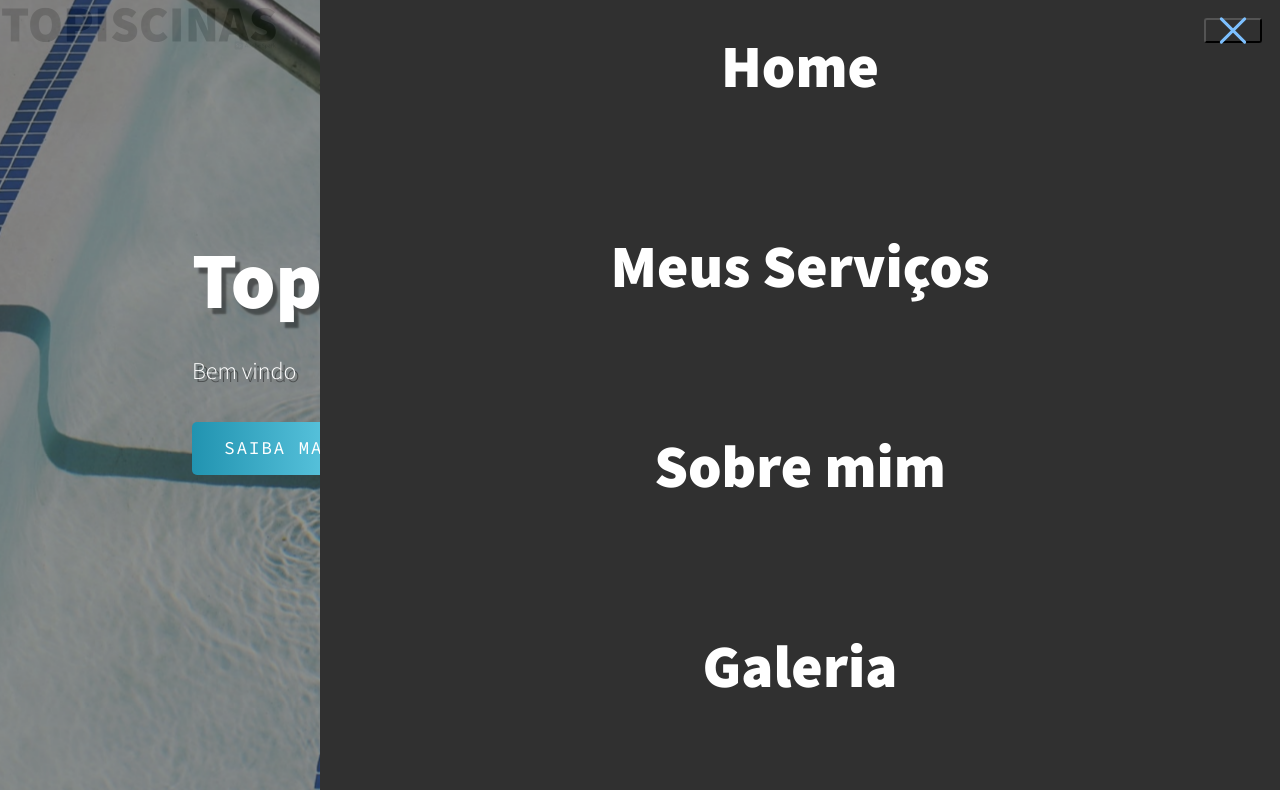
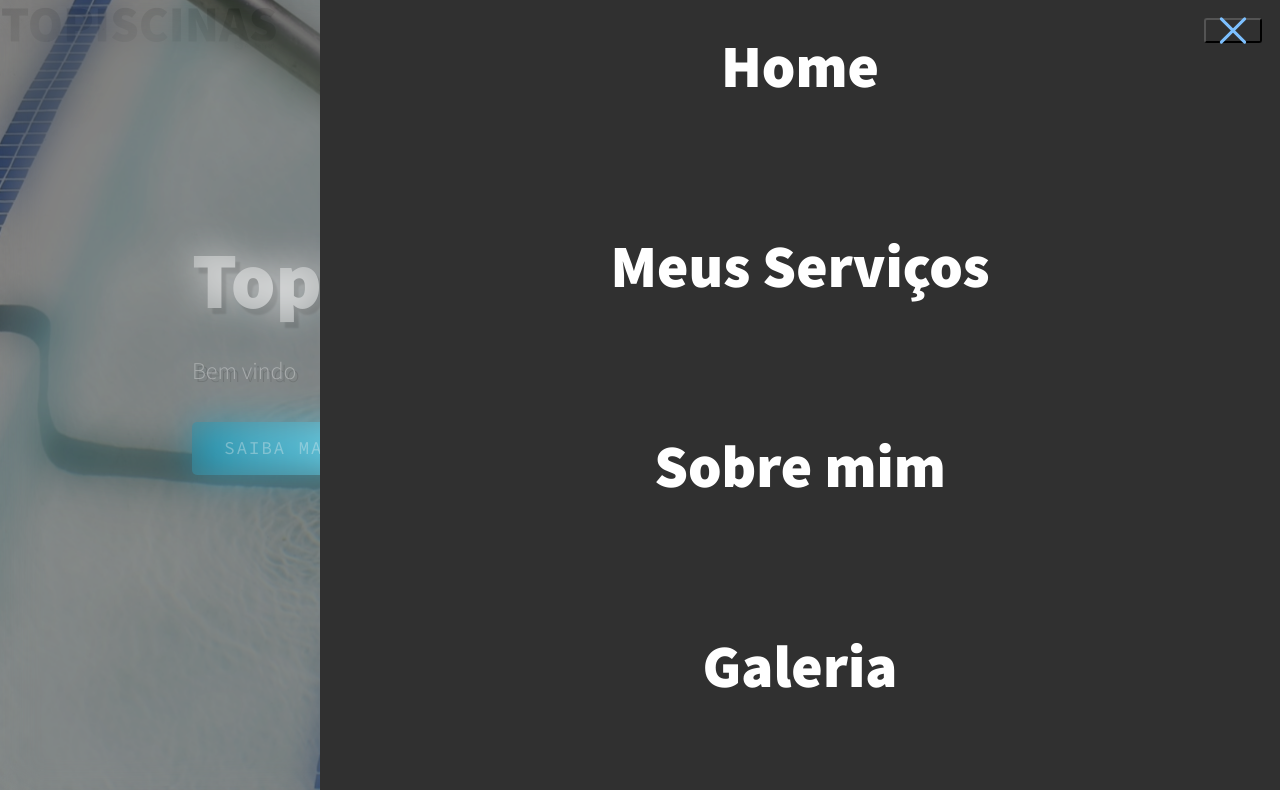
Before and after one commit to peustratt/portfolio_servicos, a plain HTML site: page index.html in a window 1280 px wide. Both pictures are taken after a click on the button "toggle navigation". Shown: the top 790 px of the page. Drawn offline with nearby package versions, Linux system fonts and the light colour scheme.

Commit message:
criado fundo para o nav-bar ativo

```diff
--- a/css/style.css
+++ b/css/style.css
@@ -117,10 +117,20 @@ header {
     inset: 0 0 0 25%;
     color: var(--clr-light);
     background-color: var(--clr-dark);
-    z-index: 10;
+    z-index: 100;
 
     transform: translateX(100%);
     transition: 250ms cubic-bezier(.5, 0, .5, 1);
+}
+
+.nav-fundo {
+    position: fixed;
+    inset: 0;
+    z-index: 99;
+    opacity: 0.7;
+    backdrop-filter: blur(1em);
+    background: hsl(0, 0%, 0% / 0.5);
+    display: none;
 }
 
 .nav__list {
@@ -155,7 +165,7 @@ header {
     padding: .5em;
     top: 1em;
     right: 1em;
-    z-index: 11;
+    z-index: 101;
     cursor: pointer;
 }
 
@@ -190,6 +200,10 @@ header {
     transform: translateX(0);
 }
 
+.nav-open .nav-fundo {
+    display: block;
+}
+
 .nav-open .nav-toggle {
     position: fixed;
 }
@@ -205,7 +219,6 @@ header {
 .nav-open .hamburguer::after {
     opacity: 0;
 }
-
 
 
 /* Intro section */
--- a/index.html
+++ b/index.html
@@ -25,6 +25,7 @@
         <button class="nav-toggle" aria-label="toggle navigation">
             <span class="hamburguer"></span>
         </button>
+        <div class="nav-fundo"></div>
         <nav class="nav">
             <ul class="nav__list">
                 <li class="nav__item"><a href="#" class="nav__link">Home</a></li>
```
